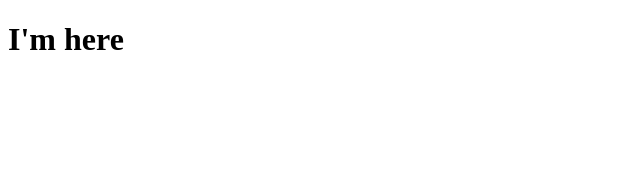
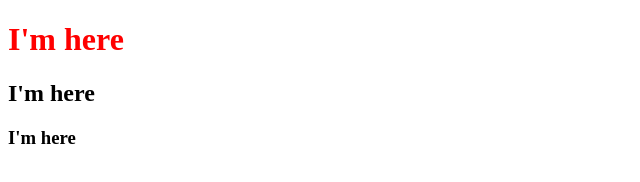
Before and after one commit to Tapushi-Nilu/my-frist-repo, a plain HTML site: page index.html in a window 1280 px wide. Shown: the whole page, without its empty margins (0-640 px from the left). Drawn offline with Linux system fonts and the light colour scheme.

Commit message:
style change

```diff
--- a/index.html
+++ b/index.html
@@ -9,5 +9,7 @@
 </head>
 <body>
     <h1>I'm here</h1>
+    <h2>I'm here</h2>
+    <h3>I'm here</h3>
 </body>
 </html>
--- a/style.css
+++ b/style.css
@@ -0,0 +1,3 @@
+h1{
+    color: red;
+}
```
